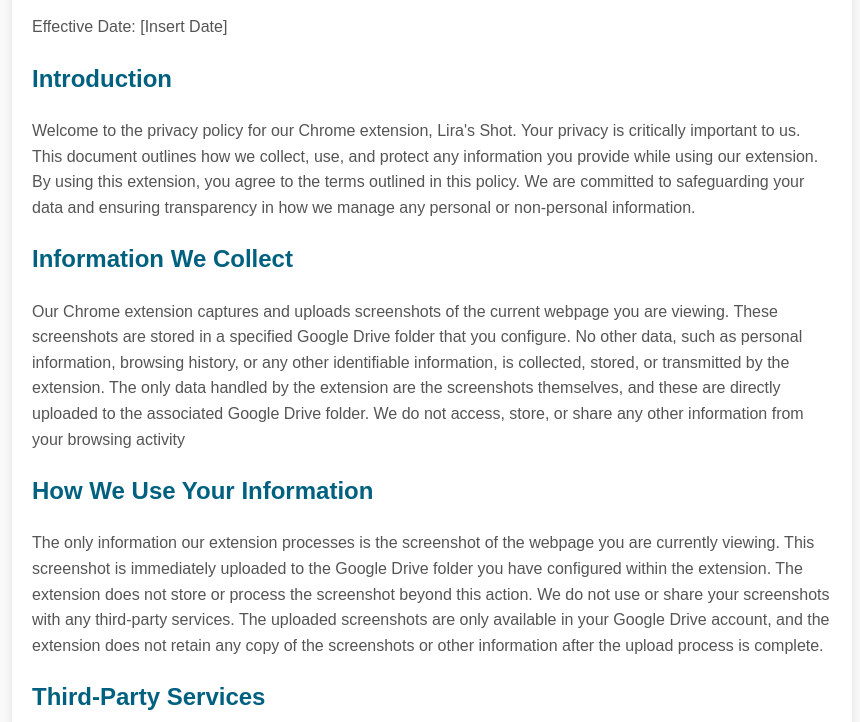
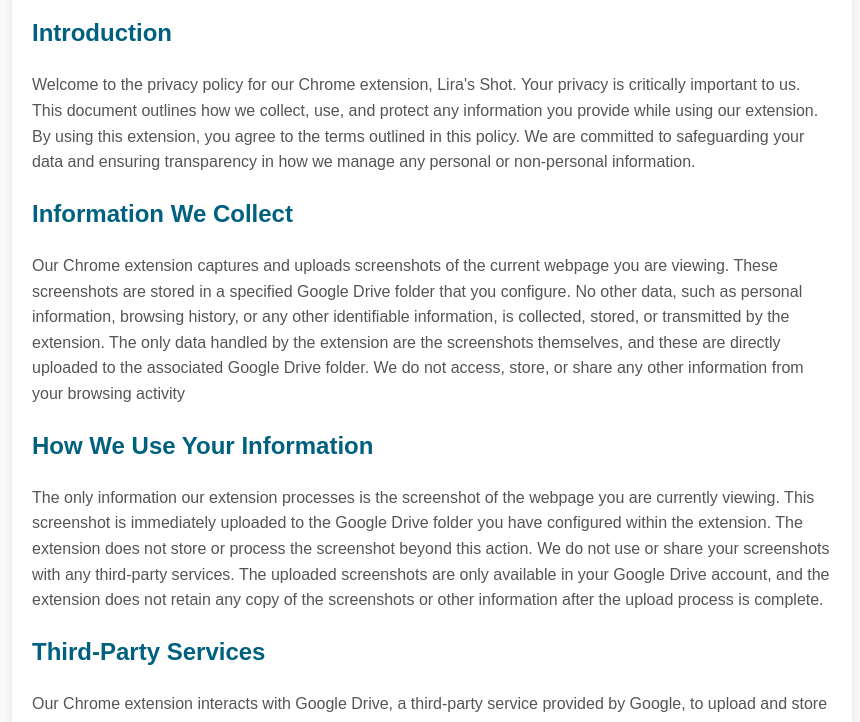
Before and after one commit to kaipolira/privacy-policy, a plain HTML site: page index.html in a window 1280 px wide. Shown: the part 120-842 px from the top of the page, without its empty margins (208-1068 px from the left). Drawn offline with Linux system fonts and the light colour scheme.

Commit message:
Update index.html

```diff
--- a/index.html
+++ b/index.html
@@ -37,7 +37,6 @@
 <body>
     <div class="container">
         <h1>Privacy Policy</h1>
-        <p>Effective Date: [Insert Date]</p>
 
         <h2>Introduction</h2>
         <p>Welcome to the privacy policy for our Chrome extension, Lira's Shot. Your privacy is critically important to us. This document outlines how we collect, use, and protect any information you provide while using our extension. By using this extension, you agree to the terms outlined in this policy. We are committed to safeguarding your data and ensuring transparency in how we manage any personal or non-personal information.</p>
```
